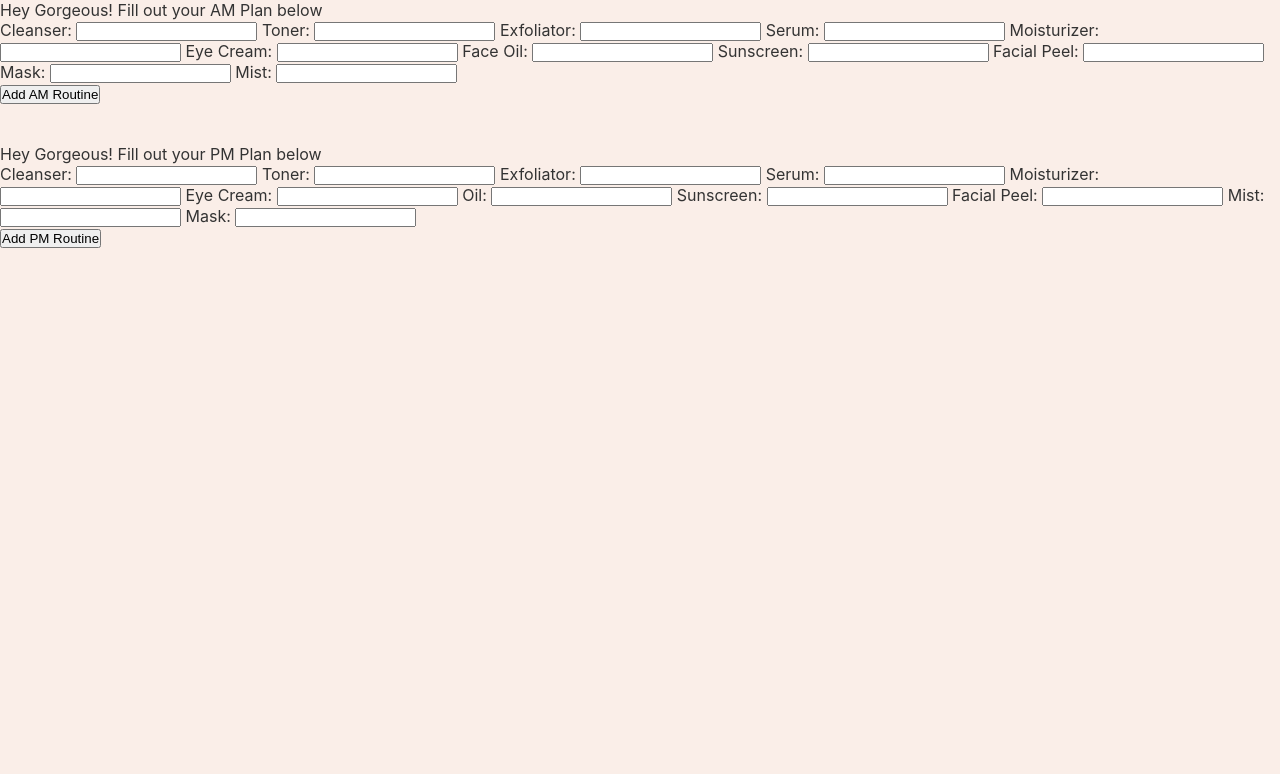
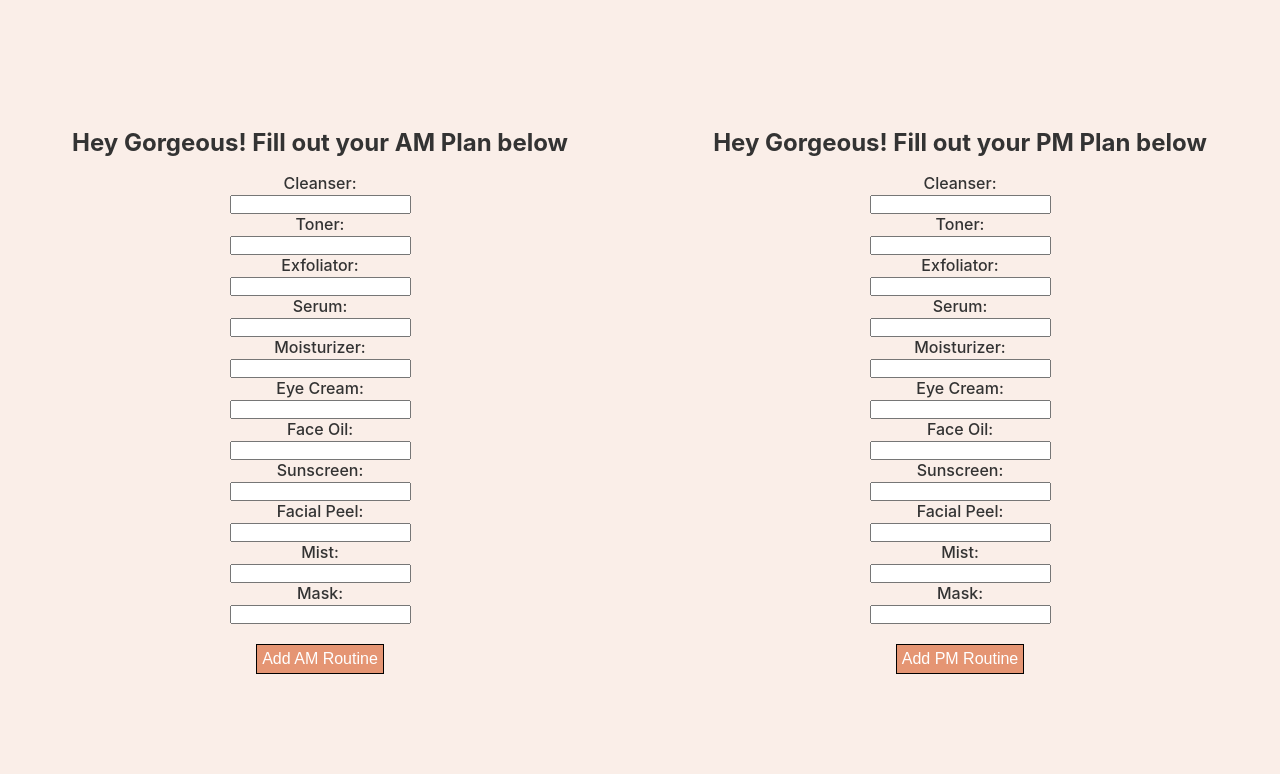
Before and after one commit to mish-a14/GlowUp, a Django app: page /routine/add/form/ in a window 1280 px wide. Shown: the part 64-838 px from the top of the page. Before the commit the page ends 312 px from the top, so only its background shows below. Run offline with Django 3.2, Linux system fonts and the light colour scheme.

Commit message:
modified routes detail

```diff
--- a/main_app/static/css/base-style.css
+++ b/main_app/static/css/base-style.css
@@ -480,6 +480,46 @@ nav .logo {
   margin: 5px 0px;
 }
 
+/* am and pm form */
+/* am and pm form */
+/* am and pm form */
+
+.amPmContainer{
+  /* border: 2px red solid; */
+  display: flex;
+  width: 100%;
+  padding-top: 10%;
+}
+
+.amContainer{
+  /* border: 2px red solid; */
+  width: 100%;
+  /* float: left; */
+  text-align: center;
+  font-weight: 500;
+}
+
+.pmContainer{
+  /* border: 2px red solid; */
+  width: 100%;
+  text-align: center;
+  font-weight: 500;
+}
+
+.amPmTitle{
+  text-align: center;
+  padding-bottom: 2.5%;
+}
+
+.amPmBtn{
+  padding: 5px;
+  outline: none;
+  border: 1px solid black;
+  background-color: #e59573;
+  font-size: 16px;
+  color: white;
+}
+
 /* MEDIA QUERIES */
 
 @media screen and (min-width: 950px) {
--- a/main_app/templates/routine_form.html
+++ b/main_app/templates/routine_form.html
@@ -1,47 +1,48 @@
 {% extends 'base.html' %}
 {% block content %}
 
-
-Hey Gorgeous! Fill out your AM Plan below
+<div class="amPmContainer">
+   <div class="amContainer">
+   <h2 class=amPmTitle>Hey Gorgeous! Fill out your AM Plan below</h2>
    <form method='POST' action='/routine/submit/'>
       {% csrf_token %}
-   Cleanser: <input name='cleanser' autocomplete="off"/>
-   Toner: <input name='toner' autocomplete="off"/>
-   Exfoliator: <input name='exfoliator' autocomplete="off"/>
-   Serum: <input name='serum' autocomplete="off"/>
-   Moisturizer: <input name='moisturizer' autocomplete="off"/>
-   Eye Cream: <input name='eye' autocomplete="off"/>
-   Face Oil: <input name='oil' autocomplete="off"/>
-   Sunscreen: <input name='sunscreen' autocomplete="off"/>
-   Facial Peel: <input name='peel' autocomplete="off"/>
-   Mask: <input name='mask' autocomplete="off"/>
-   Mist: <input name='mist' autocomplete="off"/>
+      Cleanser:  <br><input name='cleanser' autocomplete="off"/> <br>
+      Toner:  <br><input name='toner' autocomplete="off"/> <br>
+      Exfoliator:  <br><input name='exfoliator' autocomplete="off"/> <br>
+      Serum: <br> <input name='serum' autocomplete="off"/> <br>
+      Moisturizer:  <br><input name='moisturizer' autocomplete="off"/> <br>
+      Eye Cream: <br> <input name='eye' autocomplete="off"/> <br>
+      Face Oil:  <br><input name='oil' autocomplete="off"/> <br>
+      Sunscreen: <br> <input name='sunscreen' autocomplete="off"/> <br>
+      Facial Peel:  <br><input name='peel' autocomplete="off"/> <br>
+      Mist: <br><input name='mist' autocomplete="off"/> <br>
+      Mask: <br><input name='mask' autocomplete="off"/> <br>
       <br>
-   <button type='submit'>Add AM Routine</button>
-
+      <button type='submit' class="amPmBtn">Add AM Routine</button>
+   </div>
    </form>
    <br>
    <br>
-Hey Gorgeous! Fill out your PM Plan below
+
+   <div class="pmContainer">
+   <h2 class=amPmTitle>Hey Gorgeous! Fill out your PM Plan below</h2>
    <form method='POST' action='/routine/submit/'>
       {% csrf_token %}
-   Cleanser: <input name='cleanser' autocomplete="off"/>
-   Toner: <input name='toner' autocomplete="off"/>
-   Exfoliator: <input name='exfoliator' autocomplete="off"/>
-   Serum: <input name='serum' autocomplete="off"/>
-   Moisturizer: <input name='moisturizer' autocomplete="off"/>
-   Eye Cream: <input name='eye' autocomplete="off"/>
-   Oil: <input name='oil' autocomplete="off"/>
-   Sunscreen: <input name='sunscreen' autocomplete="off"/>
-   Facial Peel: <input name='peel' autocomplete="off"/>
-   Mist: <input name='mist' autocomplete="off"/>
-   Mask: <input name='mask' autocomplete="off"/>
+      Cleanser:  <br><input name='cleanser' autocomplete="off"/> <br>
+      Toner:  <br><input name='toner' autocomplete="off"/> <br>
+      Exfoliator:  <br><input name='exfoliator' autocomplete="off"/> <br>
+      Serum:  <br><input name='serum' autocomplete="off"/> <br>
+      Moisturizer:  <br><input name='moisturizer' autocomplete="off"/> <br>
+      Eye Cream:  <br><input name='eye' autocomplete="off"/> <br>
+      Face Oil:  <br><input name='oil' autocomplete="off"/> <br>
+      Sunscreen:  <br><input name='sunscreen' autocomplete="off"/> <br>
+      Facial Peel:  <br><input name='peel' autocomplete="off"/> <br>
+      Mist: <br><input name='mist' autocomplete="off"/> <br>
+      Mask: <br><input name='mask' autocomplete="off"/> <br>
       <br>
-   <button type='submit'>Add PM Routine</button>
+      <button type='submit' class="amPmBtn">Add PM Routine</button>
 
    </form>
-
-
-
-
+   </div>
+</div>
 {% endblock %}
```
Lines whose indentation alone changed are shown as unchanged.
